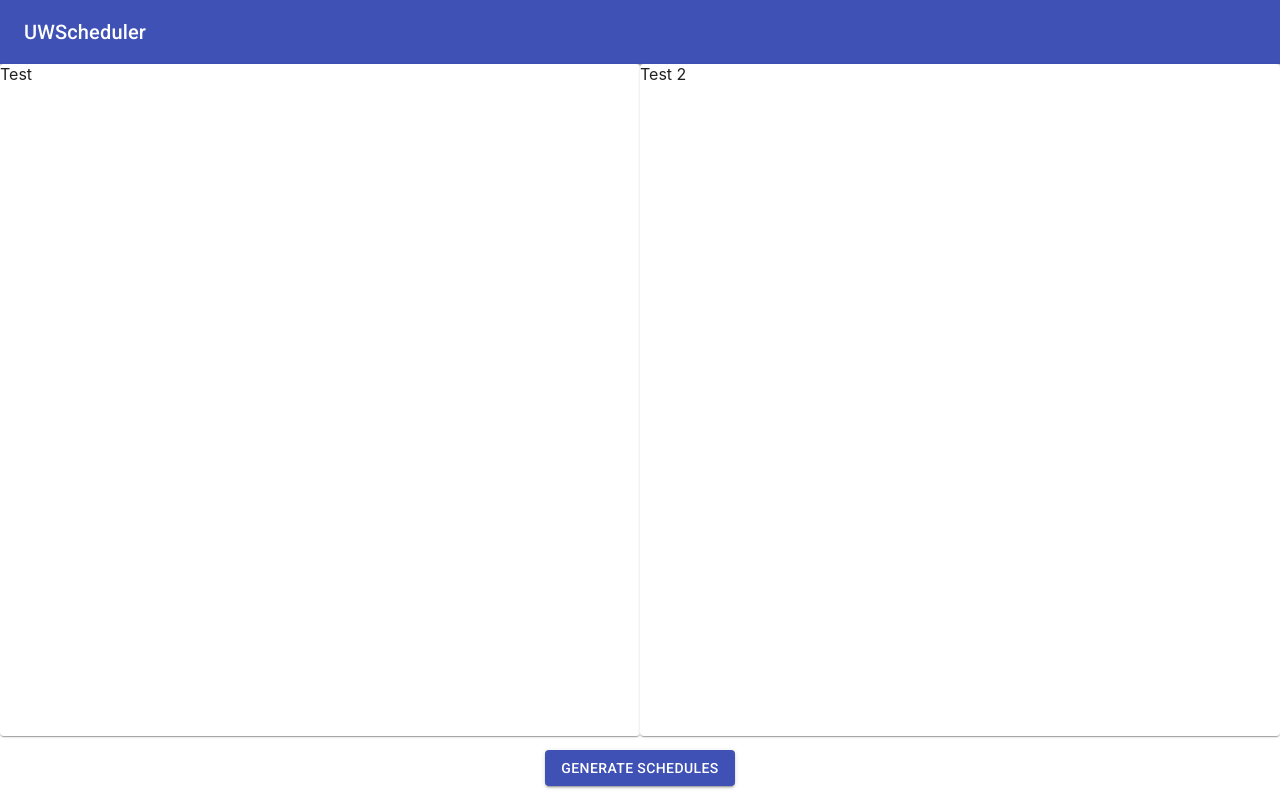
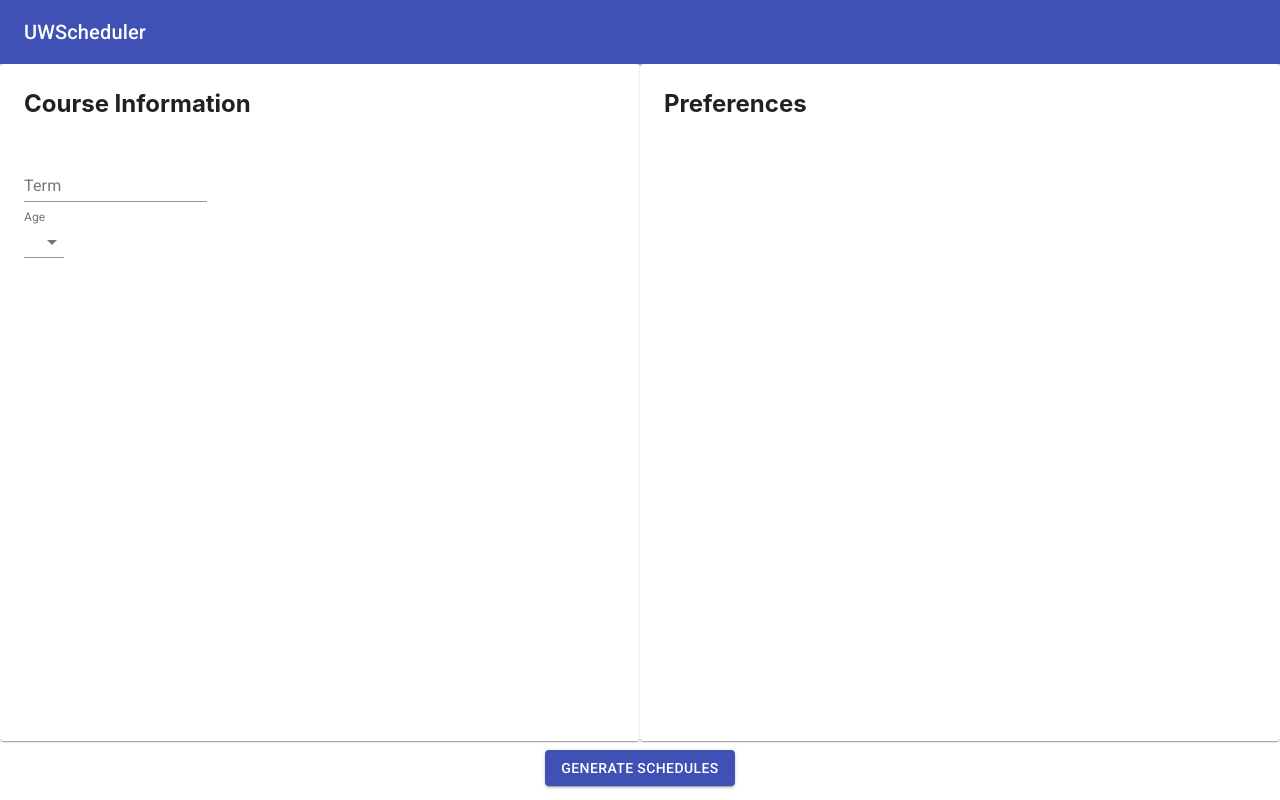
Before and after one commit to kevinjin77/UWScheduler-React, a React (Create React App) app: page / in a window 1280 px wide. Built offline with nearby package versions, Linux system fonts and the light colour scheme.

Commit message:
Start laying out form

```diff
--- a/src/App.css
+++ b/src/App.css
@@ -14,11 +14,15 @@
 }
 
 .courses {
-  width: 50%;
+  height: 100%;
+  padding-left: 24px;
+  padding-top: 5px;
 }
 
 .preferences {
-  width: 50%;
+  height: 100%;
+  padding-left: 24px;
+  padding-top: 5px;
 }
 
 .paper {
--- a/src/App.js
+++ b/src/App.js
@@ -1,12 +1,14 @@
 import React from 'react';
-import logo from './logo.svg';
 import './App.css';
+
+import CourseInfo from './components/CourseInfo'
 
 import Button from '@material-ui/core/Button';
 import Paper from '@material-ui/core/Paper';
 import AppBar from '@material-ui/core/AppBar';
 import Toolbar from '@material-ui/core/Toolbar';
 import Typography from '@material-ui/core/Typography';
+import Grid from '@material-ui/core/Grid';
 
 function App() {
   return (
@@ -19,7 +21,20 @@ function App() {
             </Typography>
           </Toolbar>
         </AppBar>
-        <div className='inputForm'>
+        <Grid container spacing={0} className='inputForm'>
+          <Grid item xs={6}>
+            <Paper className='courses'>
+              <h2>Course Information</h2>
+              <CourseInfo />
+            </Paper>
+          </Grid>
+          <Grid item xs={6}>
+            <Paper className='preferences'>
+            <h2>Preferences</h2>
+            </Paper>
+          </Grid>
+        </Grid>
+        {/* <div className='inputForm'>
           <div className='courses'>
             <Paper className='paper'>
               Test
@@ -30,7 +45,7 @@ function App() {
               Test 2
             </Paper>
           </div>
-        </div>
+        </div> */}
         <div className='submitSection'>
           <Button variant="contained" color="primary">
             Generate Schedules
--- /dev/null
+++ b/src/components/CourseInfo.js
@@ -0,0 +1,64 @@
+import React, { Component } from 'react';
+
+import TextField from '@material-ui/core/TextField';
+import InputLabel from '@material-ui/core/InputLabel';
+import MenuItem from '@material-ui/core/MenuItem';
+import FormControl from '@material-ui/core/FormControl';
+import Select from '@material-ui/core/Select';
+
+const styles = {
+};
+
+class CourseInfo extends Component {
+  constructor(props) {
+    super(props);
+    this.state = {
+        form: {
+          term: '',
+          numCourses: 2
+        }
+    };
+  }
+
+  handleChange = name => event => {
+    this.setState({
+      form: {
+        ...this.state.form,
+        [name]: event.target.value
+      }
+    })
+  };
+
+  render() {
+    const { form: {term, numCourses} } = this.state;
+    return (
+      <form noValidate autoComplete="off">
+        <TextField
+          id="term"
+          label="Term"
+          value={term}
+          onChange={this.handleChange('term')}
+          margin="normal"
+        />
+        <br/>
+        <FormControl>
+          <InputLabel htmlFor="age-simple">Age</InputLabel>
+          <Select
+            value={numCourses}
+            onChange={this.handleChange('numCourses')}
+            inputProps={{
+              name: 'age',
+              id: 'age-simple',
+            }}
+          >
+            <MenuItem value={10}>Ten</MenuItem>
+            <MenuItem value={20}>Twenty</MenuItem>
+            <MenuItem value={30}>Thirty</MenuItem>
+          </Select>
+        </FormControl>
+      </form>
+    );
+  }
+}
+
+export default CourseInfo;
```
